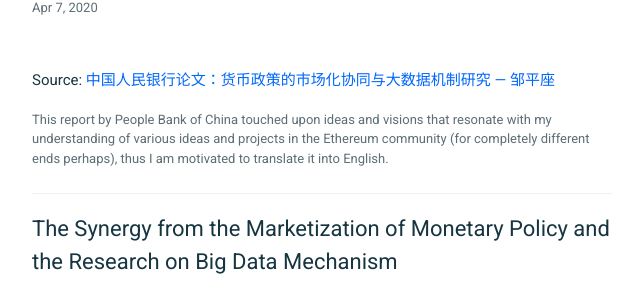
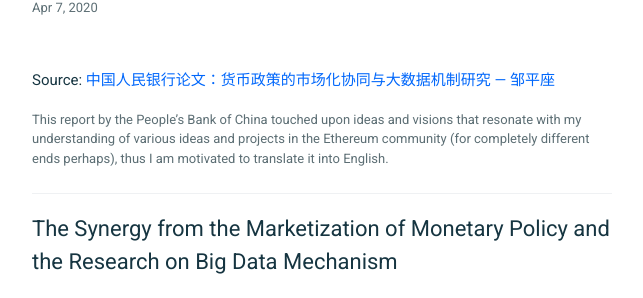
Before and after one commit to guiltygyoza/blog, a Jekyll site: the page built from _posts/2020-04-07-the-pboc-report-part-3.md, in a window 1280 px wide and 900 px high. Shown: the part 287-585 px from the top of the window, without its empty margins (318-961 px from the left). Built offline with Jekyll 4.4.1, drawn with Linux system fonts in a browser that asks for light colours; some of the changed text lies outside the part shown.

```diff
--- a/_posts/2020-04-07-the-pboc-report-part-3.md
+++ b/_posts/2020-04-07-the-pboc-report-part-3.md
@@ -6,7 +6,7 @@
 ---
 #### Source: [中国人民银行论文：货币政策的市场化协同与大数据机制研究 — 邹平座](https://www.chainnews.com/zh-hant/articles/551734637322.htm)
 
-This report by People Bank of China touched upon ideas and visions that resonate with my understanding of various ideas and projects in the Ethereum community (for completely different ends perhaps), thus I am motivated to translate it into English.
+This report by the People's Bank of China touched upon ideas and visions that resonate with my understanding of various ideas and projects in the Ethereum community (for completely different ends perhaps), thus I am motivated to translate it into English.
 
 ***
 
```
Also changed, not shown: other parts of _posts/2020-04-07-the-pboc-report-part-3.md (+1 -1 lines), _posts/2020-04-03-the-pboc-report-part-1.md (+1 -1 lines), _posts/2020-04-03-the-pboc-report-part-2.md (+1 -1 lines), assets/eq3.svg, assets/eq4.svg, assets/eq5.svg.
